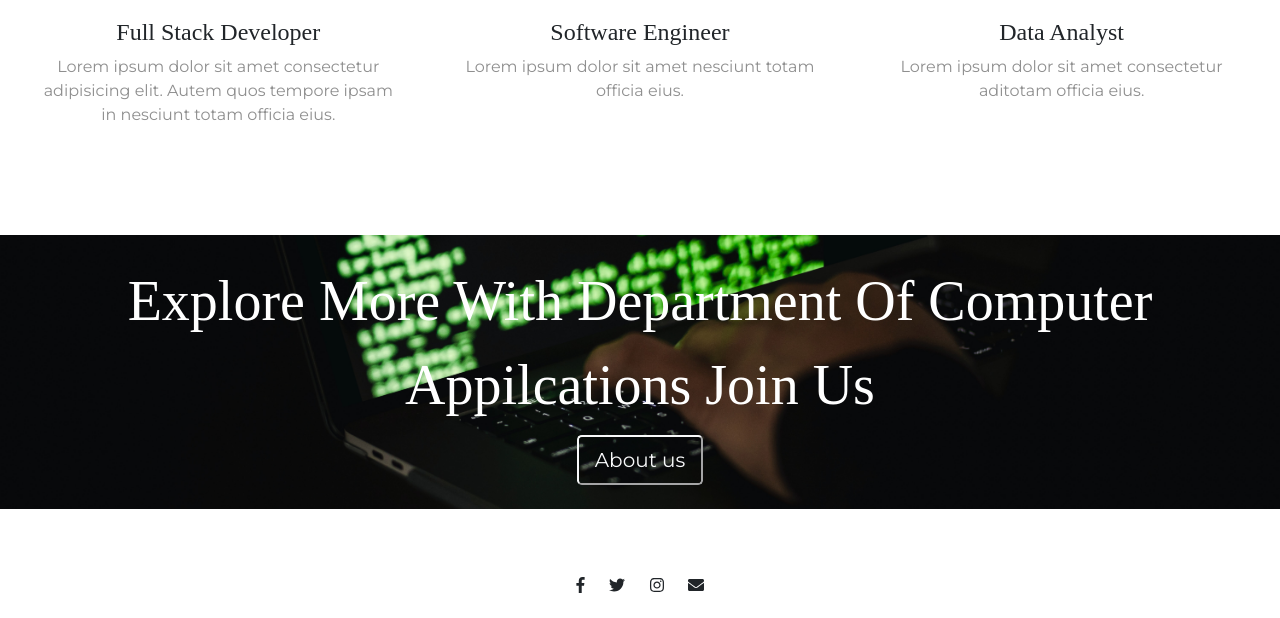
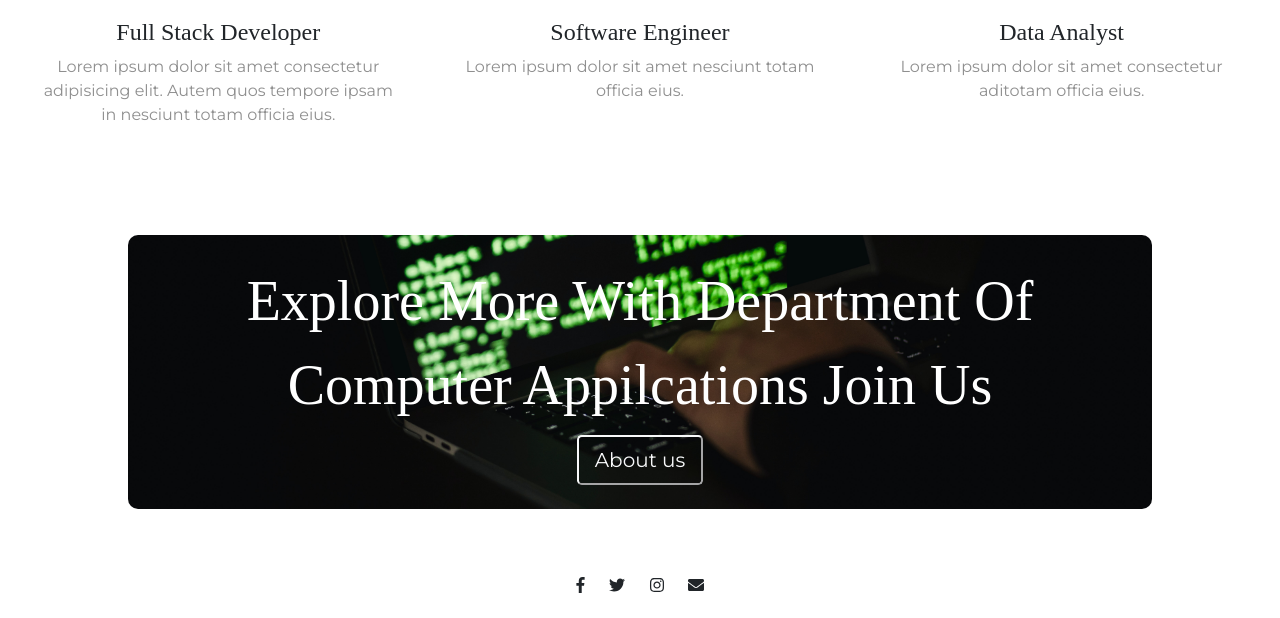
Before and after one commit to Rahulgit3D2Y/GEU_website, a PHP site: page / in a window 1280 px wide; the page is wider, and only the part inside the window is pictured. Shown: the part 2417-3035 px from the top of that part. Run offline with PHP 8.4, Linux system fonts and the light colour scheme; some libraries are stand-ins or nearby versions.

Commit message:
changed cta

```diff
--- a/index.html
+++ b/index.html
@@ -256,7 +256,7 @@
 
   <section class="colored-section my-5 p-4" id="cta">
 
-    <div class="container-xs">
+    <div class="container">
 
       <h3 class="big-heading">Explore More With Department Of Computer Appilcations
         Join Us</h3>
--- a/style.css
+++ b/style.css
@@ -133,6 +133,11 @@ body {
     background-image: url(images/ctaimg.jpg);
     background-position: center;
     background-size: cover;
+    margin: 100px auto;
+    width: 80%;
+    border-radius: 10px;
+    text-align: center;
+    padding: 100px 0;
   }
 
   /* Footer Section */
```
